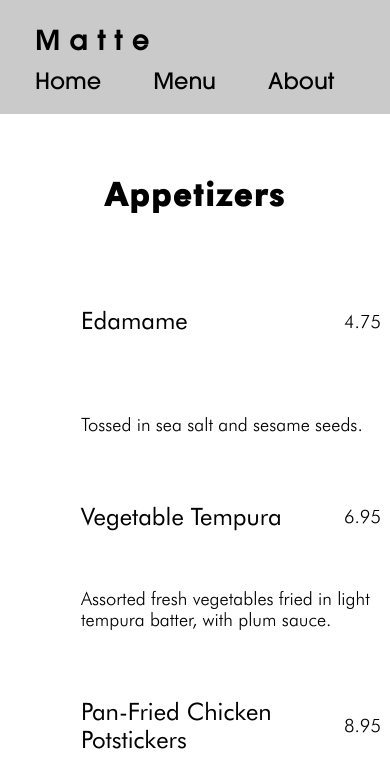
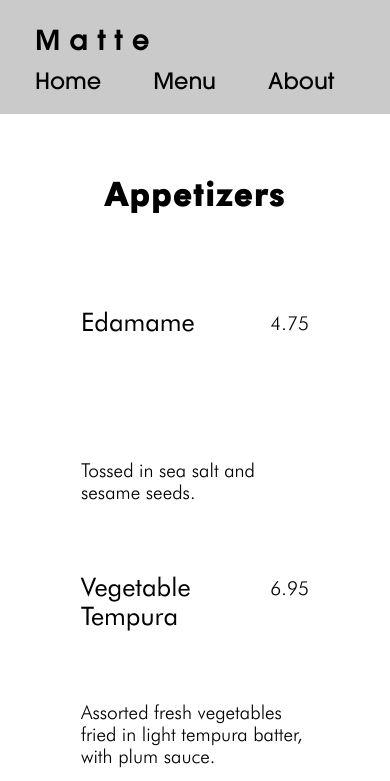
Before and after one commit to Dracozure/restaurant-page, a website built with webpack: page src/template.html in a window 390 px wide. Both pictures are taken after a click on the button "Menu". Shown: the top 781 px of the page. Built offline with nearby package versions, Linux system fonts and the light colour scheme.

Commit message:
Tweak menu sizing and padding
Line it up more evenly and more uniformly

```diff
--- a/src/menu-items.json
+++ b/src/menu-items.json
@@ -70,26 +70,6 @@
         ]
     },
     {
-        "menuSectionTitle": "+Add-ons",
-        "menuItems": [
-            {
-                "itemName": "Extra Protein",
-                "itemPrice": 2.00,
-                "itemDescription": ""
-            },
-            {
-                "itemName": "Corn",
-                "itemPrice": 2.00,
-                "itemDescription": ""
-            },
-            {
-                "itemName": "Chashu Rice",
-                "itemPrice": 4.50,
-                "itemDescription": ""
-            }
-        ]
-    },
-    {
         "menuSectionTitle": "Sake",
         "menuItems": [
             {
@@ -113,5 +93,25 @@
                 "itemDescription": "Rich, creamy and boldly layered with dynamic flavors of coconut, anise, cream and earthy sweetness."
             }
         ]
+    },
+    {
+        "menuSectionTitle": "+Add-ons",
+        "menuItems": [
+            {
+                "itemName": "Extra Protein",
+                "itemPrice": 2.00,
+                "itemDescription": "1 extra serving."
+            },
+            {
+                "itemName": "Corn",
+                "itemPrice": 2.00,
+                "itemDescription": "1 small bowl on the side."
+            },
+            {
+                "itemName": "Chashu Rice",
+                "itemPrice": 4.50,
+                "itemDescription": "1 small bowl on the side."
+            }
+        ]
     }
 ]
--- a/src/styles.css
+++ b/src/styles.css
@@ -216,7 +216,7 @@ nav.mobile button {
     grid-template-rows: repeat(2, 1fr);
     grid-auto-rows: 1fr;
     grid-template-columns: repeat(auto-fill, minmax(320px, 1fr));
-    max-width: 1300px;
+    max-width: 1400px;
     width: 80%;
     padding: 20px;
 }
@@ -225,25 +225,35 @@ nav.mobile button {
     display: flex;
     flex-flow: column nowrap;
     font-size: 1.15rem;
-    row-gap: 30px;
+    row-gap: 4rem;
     font-family: 'Futura_Light';
     padding: 10px;
     justify-content: space-between;
-    min-width: 320px;
 }
 
 .item-header {
     display: flex;
     flex-wrap: nowrap;
     justify-content: space-between;
-    align-items: center;
 }
 
 .item-name {
-    font-size: 1.5rem;
+    font-size: 1.6rem;
     font-family: 'Futura_Book';
 }
 
 .item-price {
-    padding-left: 15px;
+    font-size: 1.2rem;
+    transform: translateY(6px);
+    padding-left: 40px;
 }
+
+.item-description {
+    font-size: 1.2rem;
+}
+
+@media screen and (max-width: 490px) {
+    .items-container {
+        grid-template-columns: repeat(auto-fill, minmax(150px, 1fr));
+    }
+}
```
